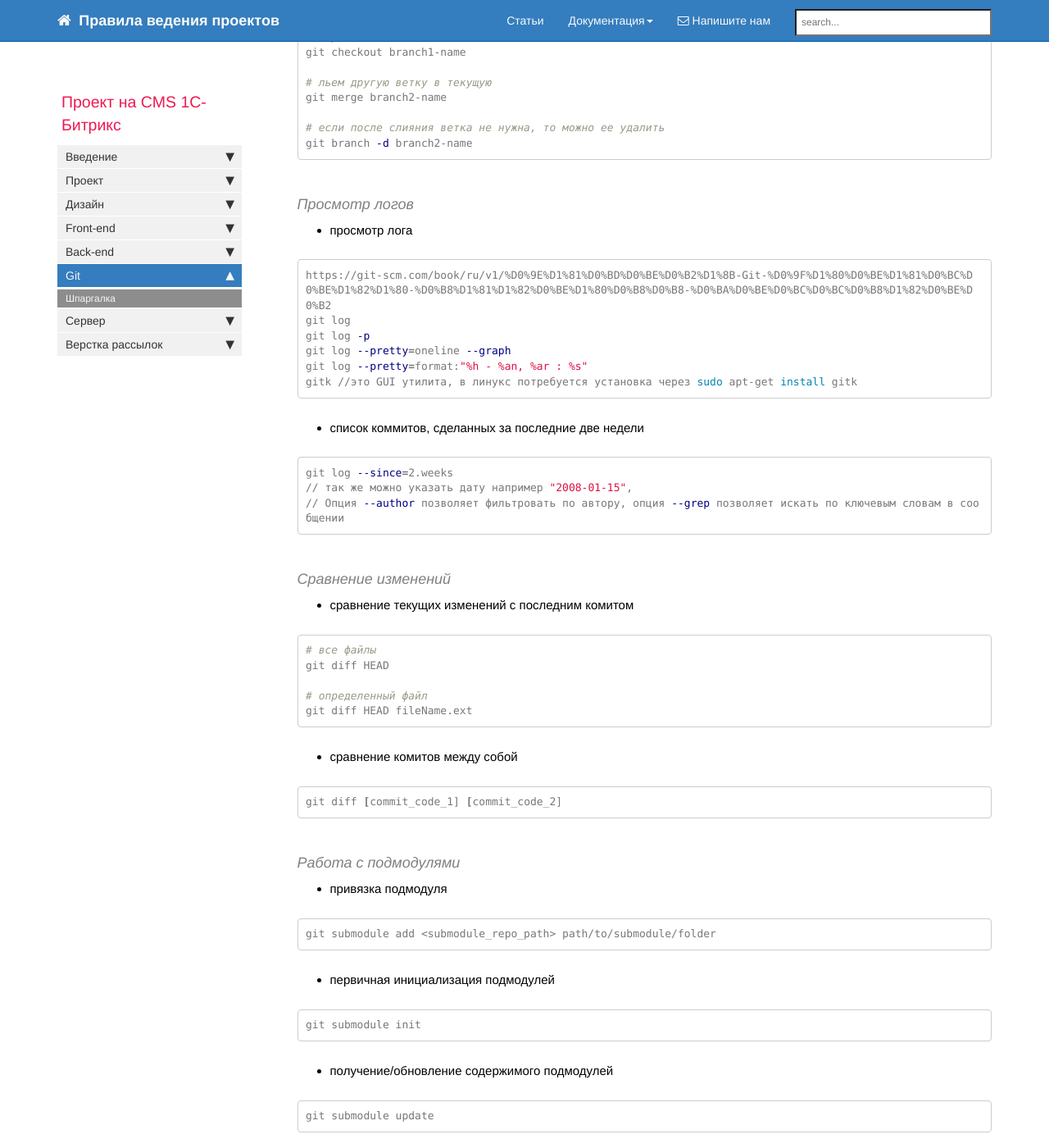
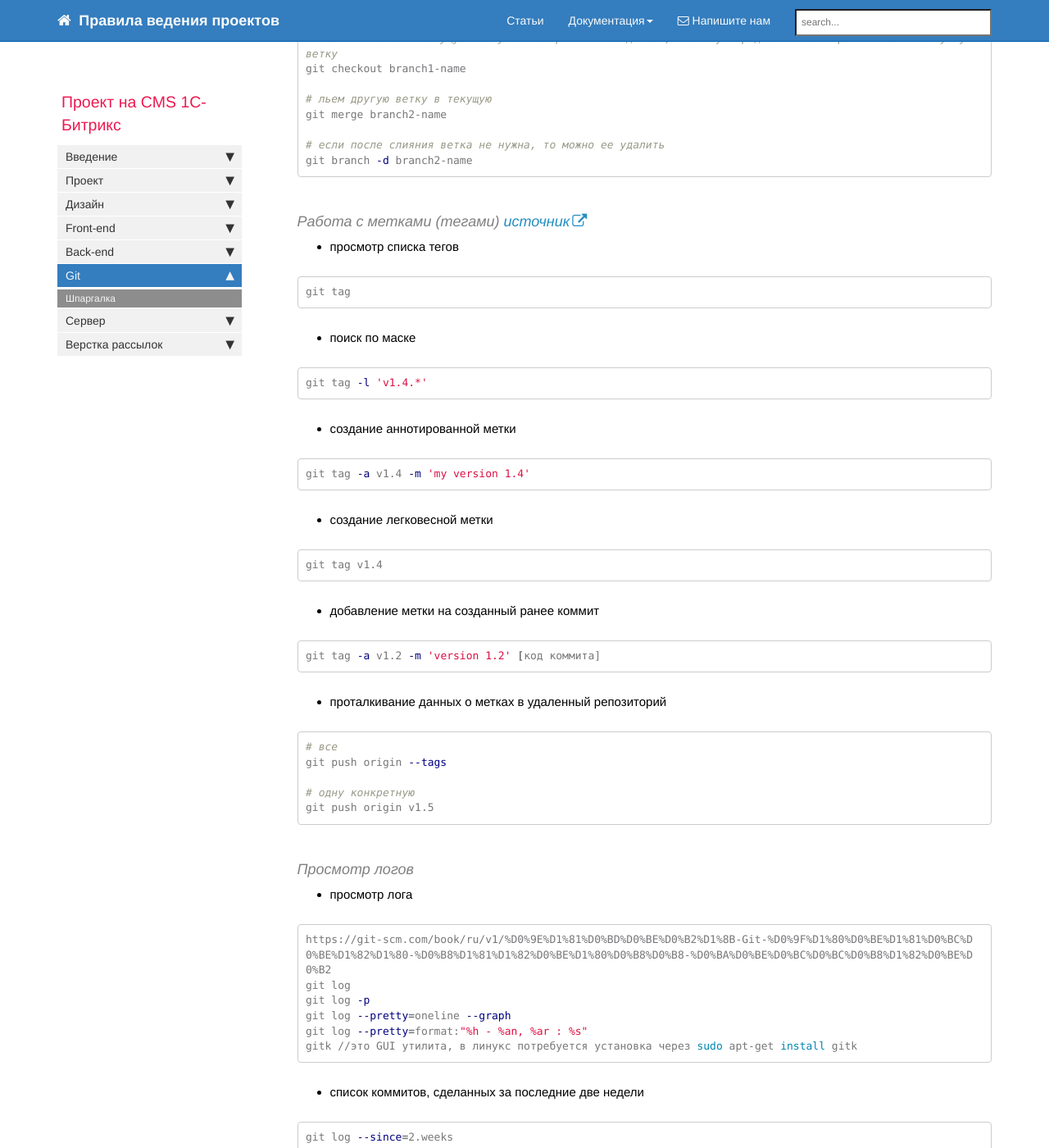
Before and after one commit to gdecider/gdecider.github.io, a Jekyll site: the page built from pages/bx/bx_git-shpora.md, in a window 1280 px wide and 1400 px high, scrolled down 5146 px. Shown: the whole window at 82% size. Built offline with Jekyll 4.4.1, drawn with Linux system fonts in a browser that asks for light colours; nearby versions of some CDN libraries; comment, search, counter and statistics services are not loaded; some of the changed text lies outside the part shown.

Commit message:
Update bx_git-shpora.md

````diff
--- a/pages/bx/bx_git-shpora.md
+++ b/pages/bx/bx_git-shpora.md
@@ -243,6 +243,48 @@ git merge branch2-name
 
 # если после слияния ветка не нужна, то можно ее удалить
 git branch -d branch2-name
+```
+
+#### Работа с метками (тегами) [источник](https://git-scm.com/book/ru/v1/%D0%9E%D1%81%D0%BD%D0%BE%D0%B2%D1%8B-Git-%D0%A0%D0%B0%D0%B1%D0%BE%D1%82%D0%B0-%D1%81-%D0%BC%D0%B5%D1%82%D0%BA%D0%B0%D0%BC%D0%B8)
+
+* просмотр списка тегов
+
+```bash
+git tag
+```
+
+* поиск по маске
+
+```bash
+git tag -l 'v1.4.*'
+```
+
+* создание аннотированной метки
+
+```bash
+git tag -a v1.4 -m 'my version 1.4'
+```
+
+* создание легковесной метки
+
+```bash
+git tag v1.4
+```
+
+* добавление метки на созданный ранее коммит
+
+```bash
+git tag -a v1.2 -m 'version 1.2' [код коммита]
+```
+
+* проталкивание данных о метках в удаленный репозиторий
+
+```bash
+# все
+git push origin --tags
+
+# одну конкретную
+git push origin v1.5
 ```
 
 #### Просмотр логов
````
